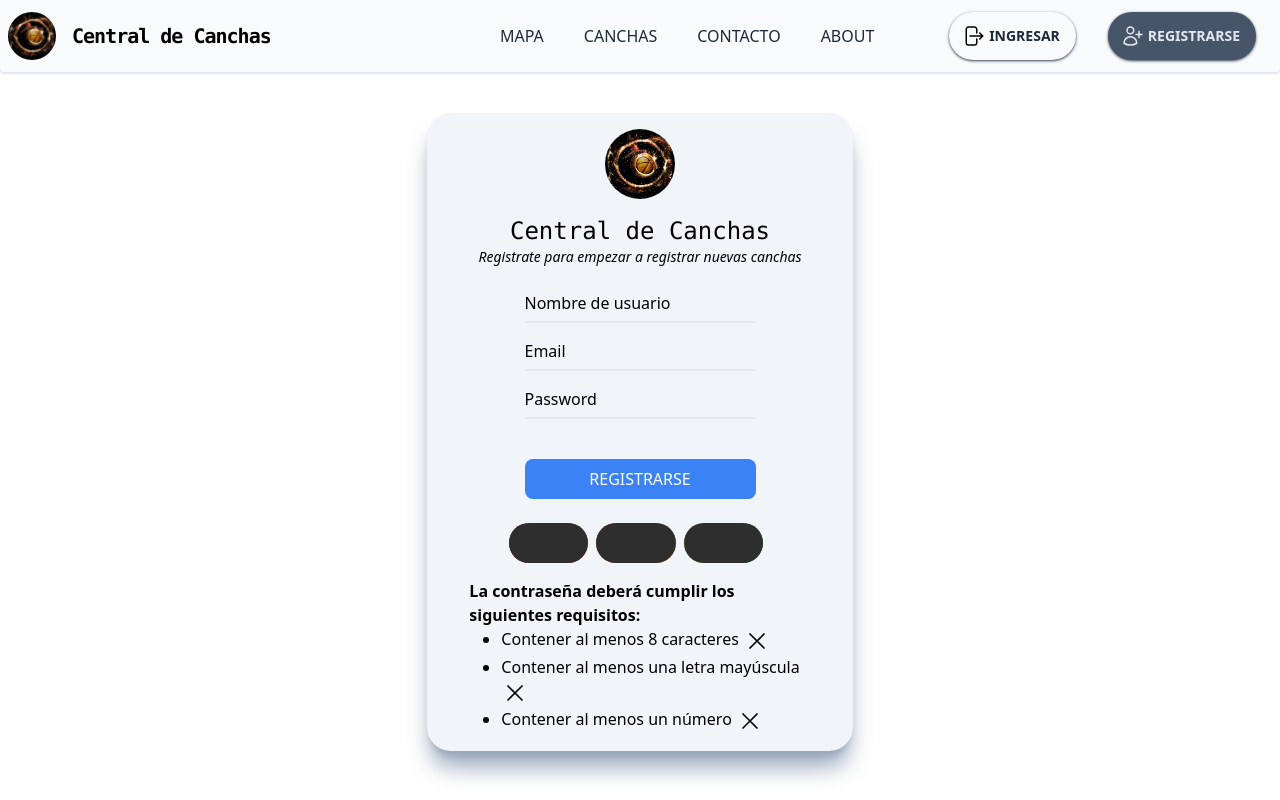
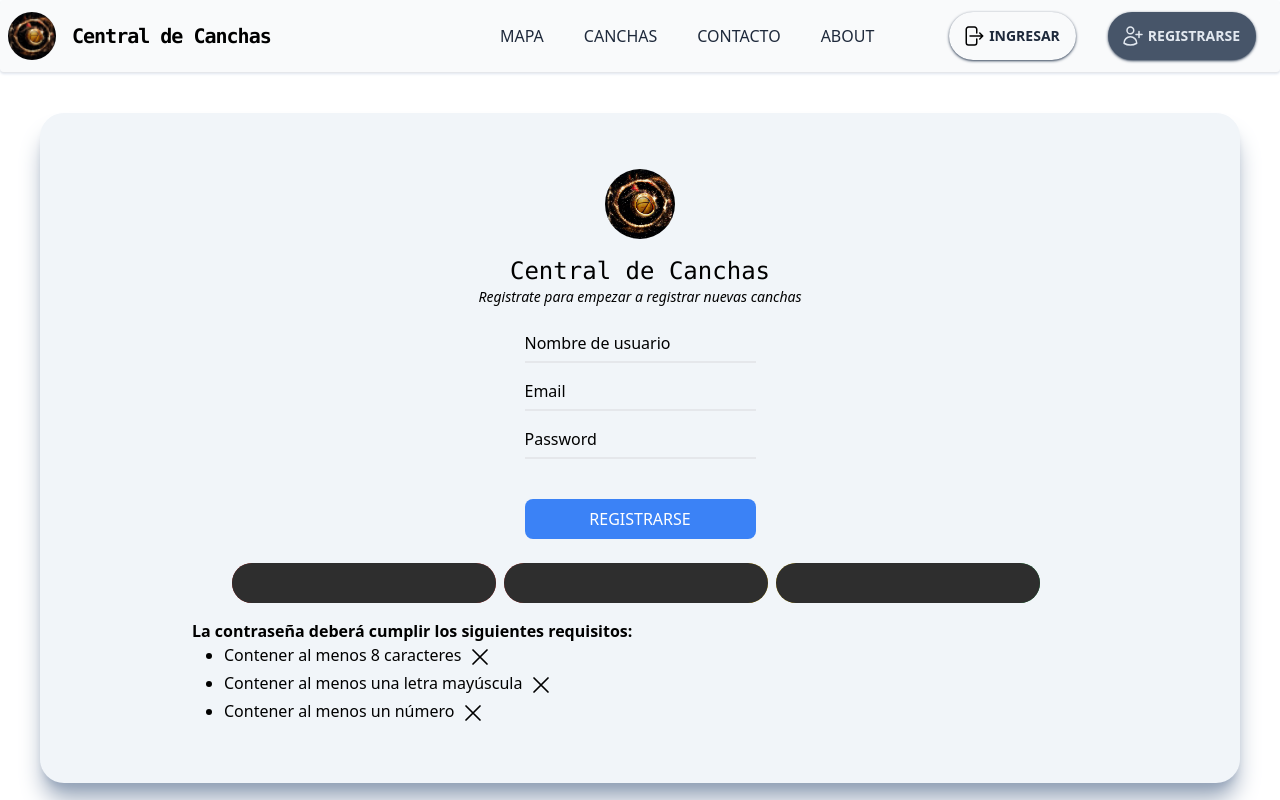
Before and after one commit to kevinlink123/central-de-canchas, a Next.js app: page /registro in a window 1280 px wide. Shown: the top 800 px of the page. Built offline with nearby package versions, Linux system fonts and the light colour scheme; no server answers.

Commit message:
fix(registerPage): Corrected styling for the register page's form

```diff
--- a/pages/registro.tsx
+++ b/pages/registro.tsx
@@ -73,8 +73,8 @@ export default function register() {
     }
 
     return (
-        <div className='main mx-auto h-full my-10'>
-            <div className='form-container m-auto flex flex-col justify-evenly items-center h-[90%] w-full lg:w-1/3 bg-slate-100 shadow-xl shadow-slate-400 rounded-3xl'>
+        <div className='main my-10 px-10 w-full lg:w-auto'>
+            <div className='form-container p-1 lg:p-10 flex flex-col justify-evenly items-center bg-slate-100 shadow-xl shadow-slate-400 rounded-3xl'>
                 <div className='mx-auto w-full text-center'>
                     <img src='/court-finder-icon-big.jpg' className='rounded-full mx-auto my-4' width={70} />
                     <div className='mx-auto text-2xl font-mono'>Central de Canchas</div>
```
